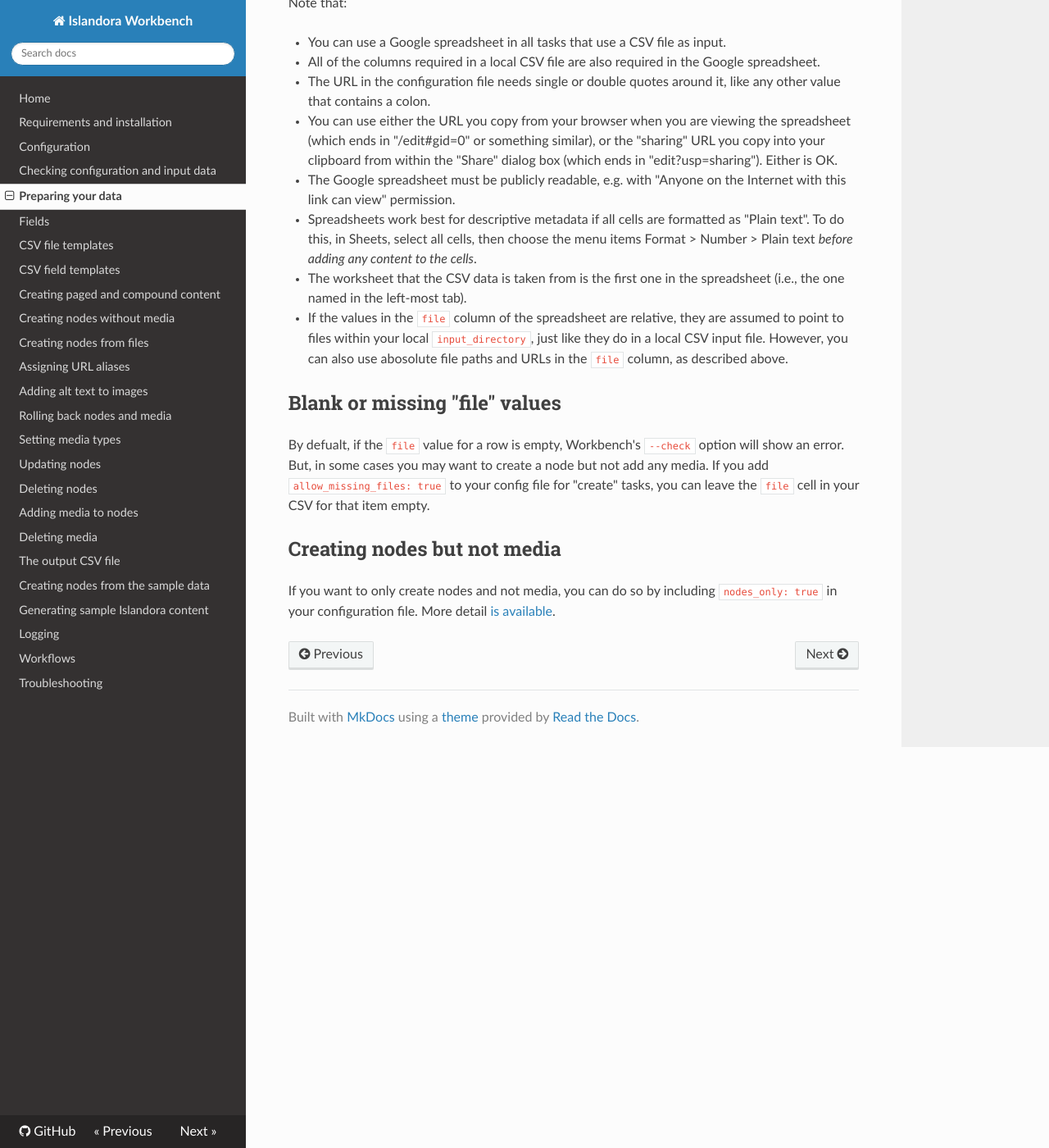
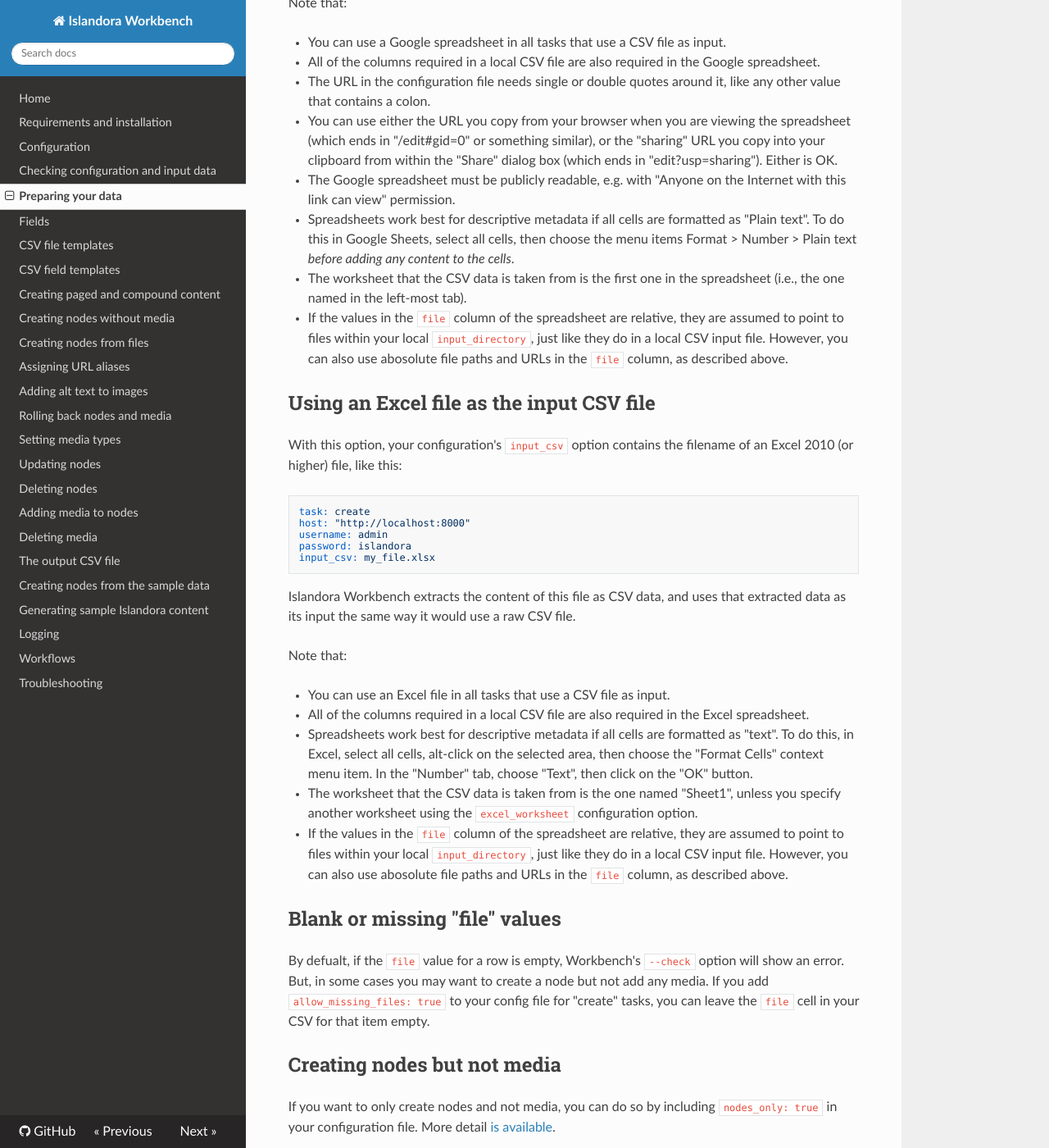
Before and after one commit to mjordan/islandora_workbench_docs, an MkDocs documentation site: the page built from docs/preparing_data.md, in a window 1280 px wide and 1400 px high, scrolled down 2818 px. Shown: the whole window at 82% size. Built offline with MkDocs 1.6.1, drawn with Linux system fonts in a browser that asks for light colours; nearby versions of some CDN libraries; old or Windows-style settings are respelled for this version of MkDocs.

Commit message:
Added/updated docs for using an Excel file as input CSV.

````diff
--- a/docs/preparing_data.md
+++ b/docs/preparing_data.md
@@ -115,9 +115,32 @@
 * The URL in the configuration file needs single or double quotes around it, like any other value that contains a colon.
 * You can use either the URL you copy from your browser when you are viewing the spreadsheet (which ends in "/edit#gid=0" or something similar), or the "sharing" URL you copy into your clipboard from within the "Share" dialog box (which ends in "edit?usp=sharing"). Either is OK.
 * The Google spreadsheet must be publicly readable, e.g. with "Anyone on the Internet with this link can view" permission.
-* Spreadsheets work best for descriptive metadata if all cells are formatted as "Plain text". To do this, in Sheets, select all cells, then choose the menu items Format > Number > Plain text *before adding any content to the cells*.
+* Spreadsheets work best for descriptive metadata if all cells are formatted as "Plain text". To do this in Google Sheets, select all cells, then choose the menu items Format > Number > Plain text *before adding any content to the cells*.
 * The worksheet that the CSV data is taken from is the first one in the spreadsheet (i.e., the one named in the left-most tab).
 * If the values in the `file` column of the spreadsheet are relative, they are assumed to point to files within your local `input_directory`, just like they do in a local CSV input file. However, you can also use abosolute file paths and URLs in the `file` column, as described above.
+
+## Using an Excel file as the input CSV file
+
+With this option, your configuration's `input_csv` option contains the filename of an Excel 2010 (or higher) file, like this:
+
+```yaml
+task: create
+host: "http://localhost:8000"
+username: admin
+password: islandora
+input_csv: my_file.xlsx
+```
+
+Islandora Workbench extracts the content of this file as CSV data, and uses that extracted data as its input the same way it would use a raw CSV file.
+
+Note that:
+
+* You can use an Excel file in all tasks that use a CSV file as input.
+* All of the columns required in a local CSV file are also required in the Excel spreadsheet.
+* Spreadsheets work best for descriptive metadata if all cells are formatted as "text". To do this, in Excel, select all cells, alt-click on the selected area, then choose the "Format Cells" context menu item. In the "Number" tab, choose "Text", then click on the "OK" button.
+* The worksheet that the CSV data is taken from is the one named "Sheet1", unless you specify another worksheet using the `excel_worksheet` configuration option.
+* If the values in the `file` column of the spreadsheet are relative, they are assumed to point to files within your local `input_directory`, just like they do in a local CSV input file. However, you can also use abosolute file paths and URLs in the `file` column, as described above.
+
 
 ## Blank or missing "file" values
 
````
Also changed, not shown: docs/configuration.md (+1 -0 lines), site/configuration/index.html, site/index.html, site/preparing_data/index.html.
